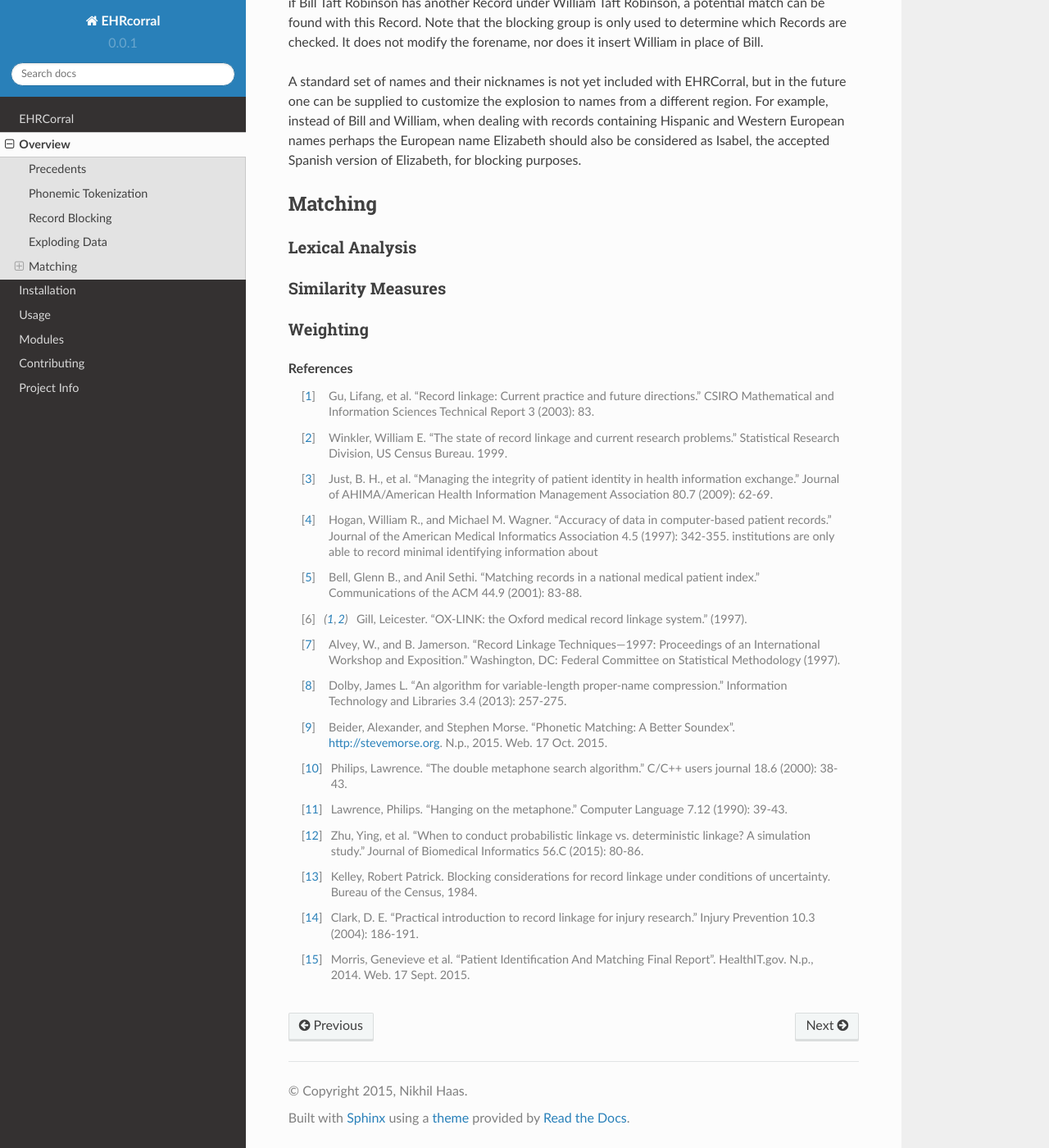
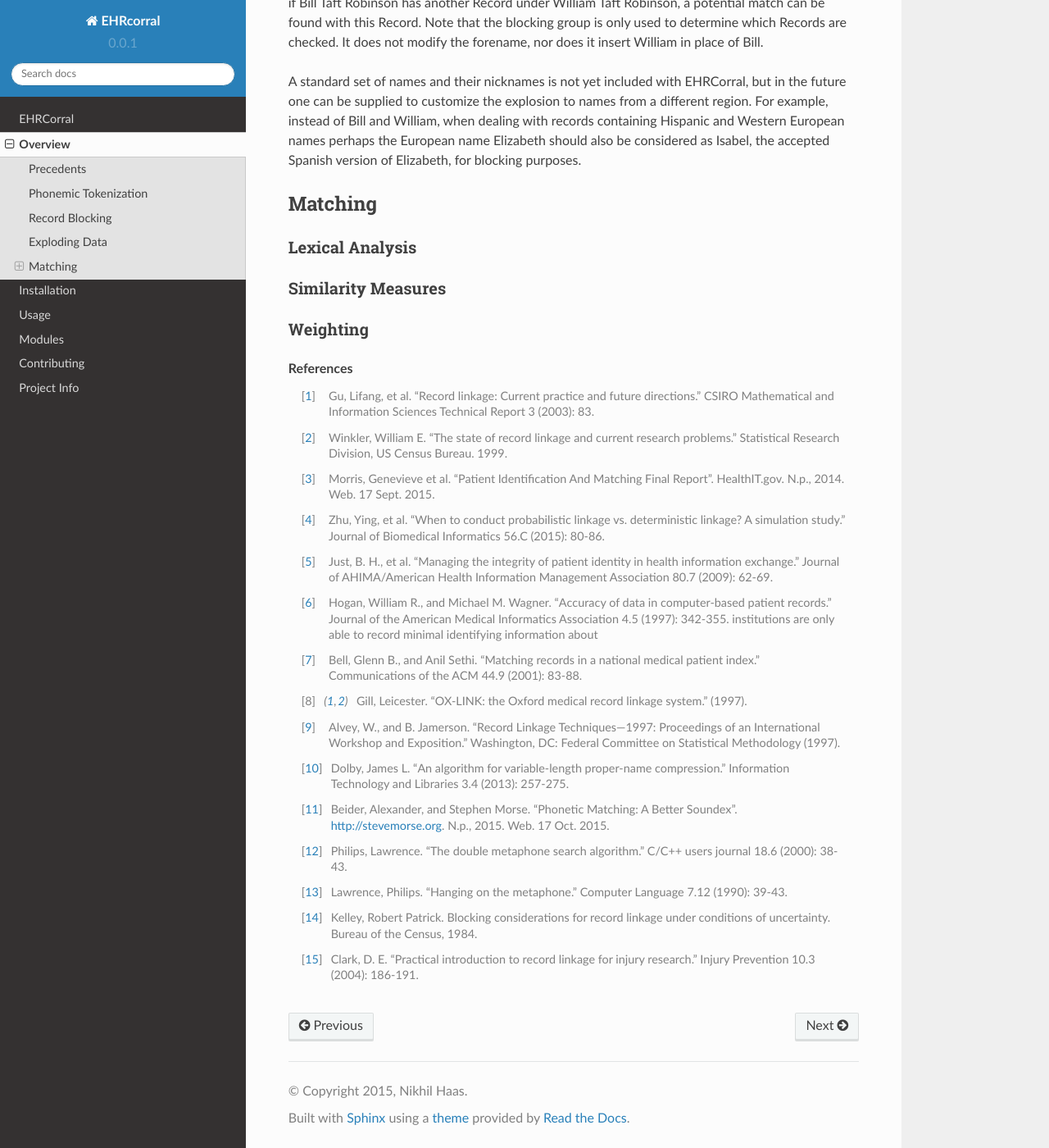
Before and after one commit to nsh87/ehrcorral, a Sphinx documentation site: the page built from docs/overview.rst, in a window 1280 px wide and 1400 px high, scrolled down 3512 px. Shown: the whole window at 82% size. Built offline with Sphinx 7.4.7 and the Read the Docs theme 2.0.0, drawn with Linux system fonts in a browser that asks for light colours; formulas are drawn with MathJax 3; part of the change alters nothing that is shown; some of the changed text lies outside the part shown.

```diff
--- a/docs/overview.rst
+++ b/docs/overview.rst
@@ -209,6 +209,13 @@ Weighting
    current research problems." Statistical Research Division, US Census Bureau.
    1999.
 
+.. [#final_report] Morris, Genevieve et al. "Patient Identification And
+   Matching Final Report". HealthIT.gov. N.p., 2014. Web. 17 Sept. 2015.
+
+.. [#deterministic_vs_probabilistic] Zhu, Ying, et al. "When to conduct
+   probabilistic linkage vs. deterministic linkage? A simulation study." Journal
+   of Biomedical Informatics 56.C (2015): 80-86.
+
 .. [#integrity_patient_data] Just, B. H., et al. "Managing the integrity of
    patient identity in health information exchange." Journal of AHIMA/American
    Health Information Management Association 80.7 (2009): 62-69.
@@ -243,16 +250,9 @@ Weighting
 .. [#metaphone] Lawrence, Philips. "Hanging on the metaphone." Computer
    Language 7.12 (1990): 39-43.
 
-.. [#deterministic_vs_probabilistic] Zhu, Ying, et al. "When to conduct
-   probabilistic linkage vs. deterministic linkage? A simulation study." Journal
-   of Biomedical Informatics 56.C (2015): 80-86.
-
 .. [#blocking_considerations] Kelley, Robert Patrick. Blocking considerations
    for record linkage under conditions of uncertainty. Bureau of the Census,
    1984.
 
 .. [#practical_introduction] Clark, D. E. "Practical introduction to record
    linkage for injury research." Injury Prevention 10.3 (2004): 186-191.
-
-.. [#final_report] Morris, Genevieve et al. "Patient Identification And
-   Matching Final Report". HealthIT.gov. N.p., 2014. Web. 17 Sept. 2015.
```
